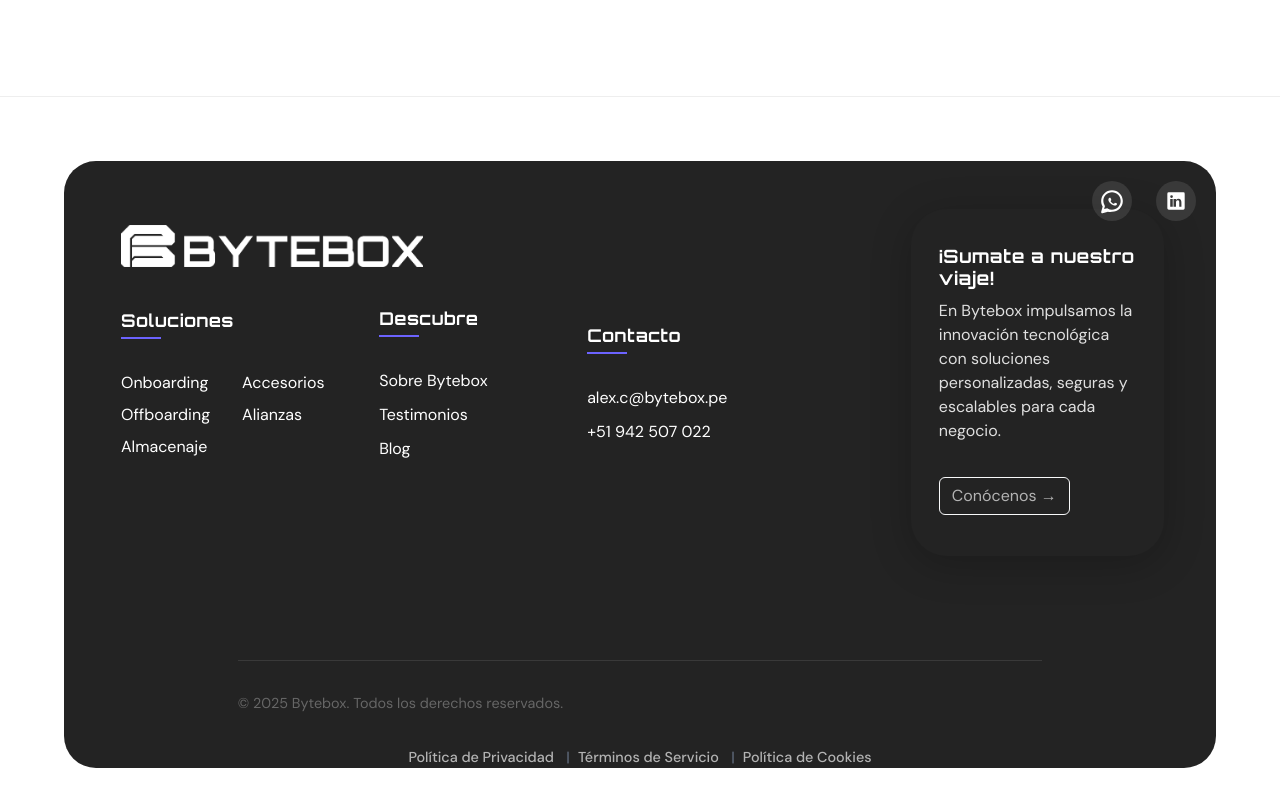
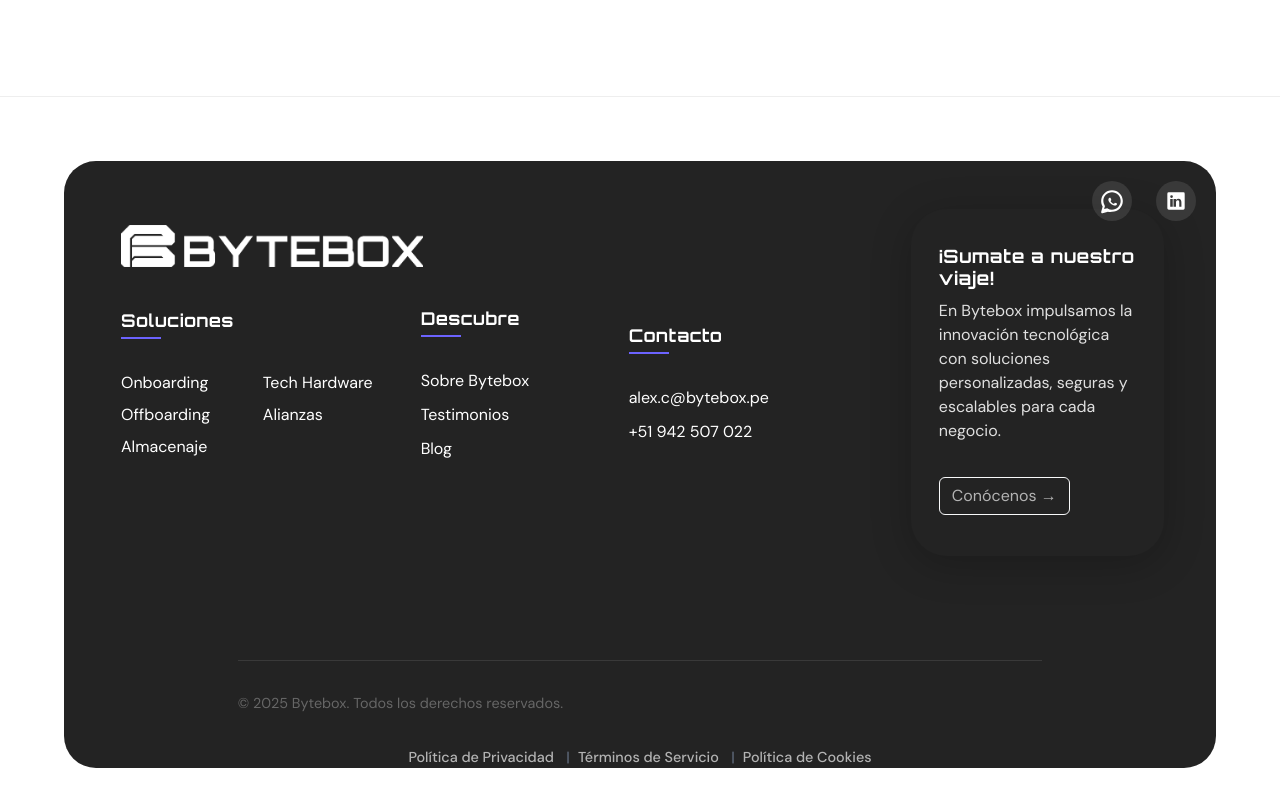
Before and after one commit to Jhuanca2023/BYTEBOX, a React (Vite) app: page /ultimas-entradas in a window 1280 px wide. Shown: the part 2463-3263 px from the top of the page. Built offline with nearby package versions, Linux system fonts and the light colour scheme; a web font is replaced by a local one.

Commit message:
navegacion footer

```diff
--- a/src/components/common/Footer.tsx
+++ b/src/components/common/Footer.tsx
@@ -30,12 +30,12 @@ const Footer = () => (
             <h4>Soluciones</h4>
             <div className="footer-links-grid footer-links-grid-2col">
               <div>
-                <a href="/onboarding">Onboarding</a>
-                <a href="/offboarding">Offboarding</a>
-                <a href="/almacenaje">Almacenaje</a>
+                <a href="#onboarding">Onboarding</a>
+                <a href="#offboarding">Offboarding</a>
+                <a href="#almacenaje">Almacenaje</a>
               </div>
               <div>
-                <a href="/accesorios">Accesorios</a>
+                <a href="#accesorios">Tech Hardware</a>
                 <a href="/alianzas">Alianzas</a>
               </div>
             </div>
```
